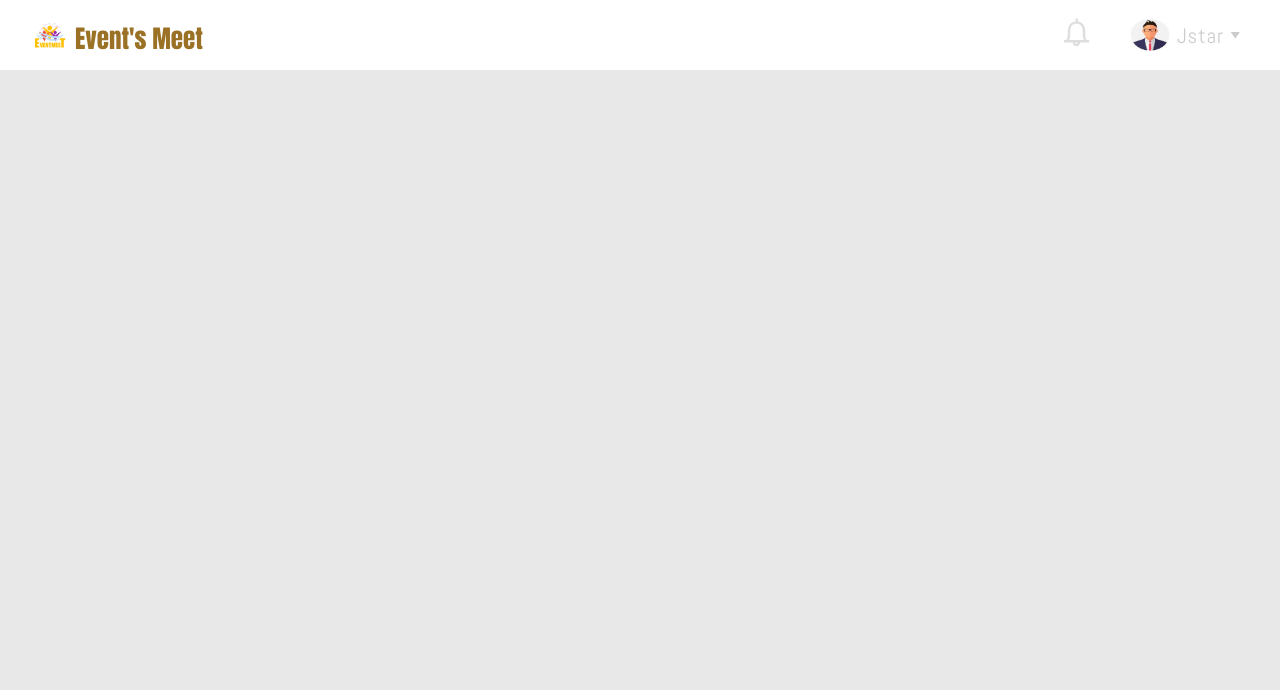
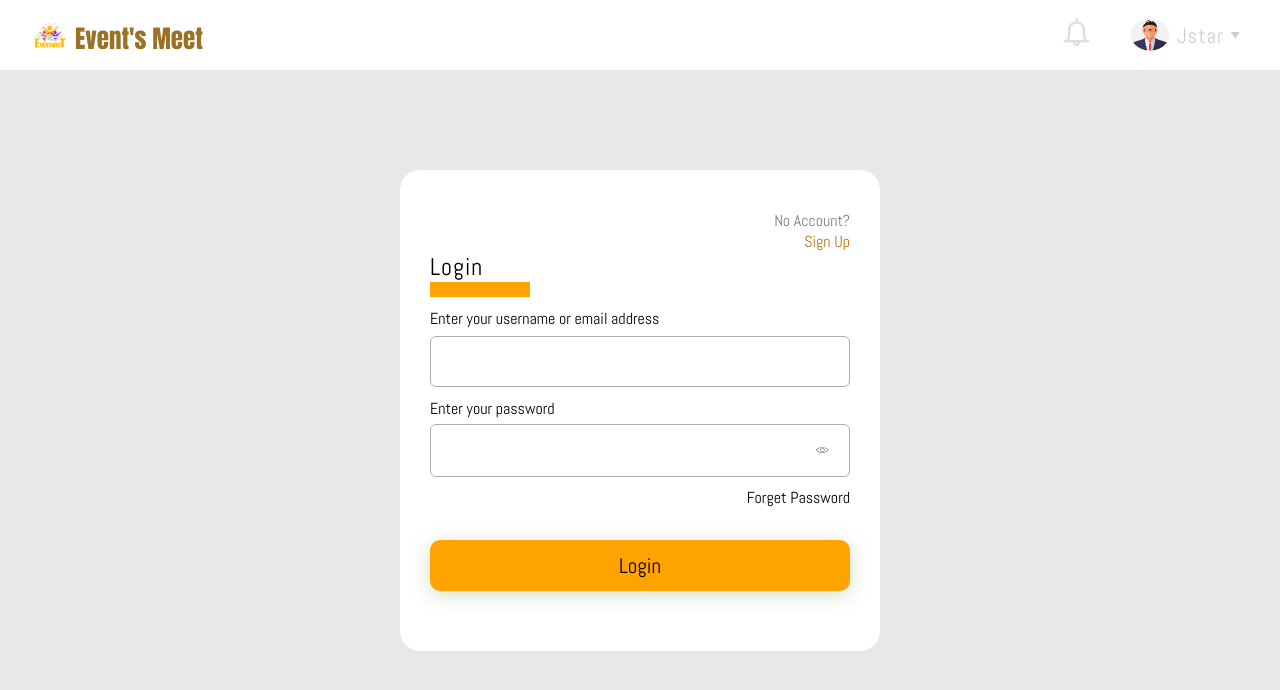
Before and after one commit to TimeOfGift/letsmeet-frontend, a React (Create React App) app: page /login in a window 1280 px wide. Shown: the top 690 px of the page. Built offline with nearby package versions, Linux system fonts and the light colour scheme.

Commit message:
cleanup 2

```diff
--- a/src/Routes.js
+++ b/src/Routes.js
@@ -12,14 +12,14 @@ const Routes = () => {
         <Route exact path="/">
           <Home />
         </Route>
-        <Route exact path="/signin">
-          <Signin />
-        </Route>
         <>
-          <TopNav/>
+        <TopNav/>
         <Route exact path="/signup">
           <SignUp />
         </Route>
+          <Route exact path="/login">
+            <Signin />
+          </Route>
         </>
       </Switch>
     </Router >
--- a/src/pages/SignIn/index.js
+++ b/src/pages/SignIn/index.js
@@ -1,4 +1,5 @@
 import React, {useState} from 'react';
+import {Link} from 'react-router-dom'
 import Button from './../../components/Button/index';
 import FormTitle from '../../components/FormTitle';
 
@@ -24,7 +25,9 @@ const SignIn = () => {
         <div className="main">
             <div className="signin-container">
                 <div className="signup-div">
-                    <div className="empty-div"></div><div className="signup"><p>No Account?</p><p id="signup">Sign Up</p></div>
+                    <div className="empty-div"></div><div className="signup"><p>No Account?</p>
+                        <Link to={'/signup'} className="signup-link">Sign Up</Link>
+                    </div>
                 </div>
                 <div>
                 <FormTitle text="Login" rectColor="orange" textColor="black"/>
@@ -39,7 +42,7 @@ const SignIn = () => {
                     <div className="input-password">
                     <input id="show-and-hide" type={passwordShown ? "text" : "password"} name="password" onChange={handleChange}/>
                     <div className="show-icon-btn" onClick={toggleShownPassword}>
-                    <svg width="33" height="24" viewBox="0 0 33 24" fill="none" xmlns="http://www.w3.org/2000/svg">
+                    <svg  width="13" height="24" viewBox="0 0 33 24" fill="none" xmlns="http://www.w3.org/2000/svg">
                         <g clip-path="url(#clip0_3609:148)">
                         <path d="M31.9994 11.4223C31.7117 11.1318 24.8568 4.30981 16.1019 4.30981C7.34695 4.30981 0.491742 11.1318 0.204358 11.422C-0.0681193 11.6976 -0.0681193 12.0714 0.204358 12.3469C0.491742 12.6374 7.34695 19.4594 16.1019 19.4594C24.8568 19.4594 31.7117 12.6374 31.9994 12.3472C32.2723 12.0716 32.2723 11.6976 31.9994 11.4223ZM16.1019 17.8922C9.65294 17.8922 4.06747 13.3643 2.41405 11.8841C4.06533 10.4026 9.6391 5.87701 16.1019 5.87701C22.5505 5.87701 28.1356 10.4041 29.7897 11.8852C28.1384 13.3667 22.5647 17.8922 16.1019 17.8922Z" fill="#8E8E8E"/>
                         <path d="M16.1025 7.18311C12.5901 7.18311 9.73242 9.2923 9.73242 11.8847C9.73242 14.4772 12.5901 16.5864 16.1025 16.5864C19.6149 16.5864 22.4726 14.4772 22.4726 11.8847C22.4726 9.2923 19.6149 7.18311 16.1025 7.18311ZM16.1025 15.0191C13.7608 15.0191 11.8558 13.6131 11.8558 11.8847C11.8558 10.1564 13.7608 8.75035 16.1025 8.75035C18.4441 8.75035 20.3492 10.1564 20.3492 11.8847C20.3492 13.6131 18.4442 15.0191 16.1025 15.0191Z" fill="#8E8E8E"/>
--- a/src/pages/SignIn/signin.scss
+++ b/src/pages/SignIn/signin.scss
@@ -1,11 +1,11 @@
-.main{
+.main {
     display: flex;
     justify-content: center;
     align-items: center;
-    height: 100vh;
-    background: #E8E8E8;
+    margin-top: 100px;
 }
-.form-title{
+
+.form-title {
     width: 274px;
     height: 58px;
     font-family: Poppins;
@@ -16,21 +16,21 @@
     text-transform: uppercase;
 }
 
-.signin-form{
+.signin-form {
     margin-bottom: 60px;
 }
 
-.signin-container{
+.signin-container {
     display: inline-flex;
     flex-flow: column;
     justify-content: space-around;
-    width: 35%;
-    padding: 10px 30px 0px;
+    width: 480px;
+    padding: 40px 30px 0px;
     background: #FFFFFF;
-    box-shadow: 0px 4px 35px rgba(0, 0, 0, 0.08);
-    border-radius: 40px;
+    border-radius: 20px;
 }
-.label{
+
+.label {
     display: flex;
     flex-flow: column;
     height: 80px;
@@ -39,38 +39,49 @@
     color: #000000;
     margin-top: 10px;
 }
-.signup-div{
+
+.signup-div {
     display: flex;
     width: 100%;
 }
 
-.signup{
+.signup {
     display: flex;
     align-items: flex-end;
     width: 100%;
+    color: gray;
+
 }
-#signup{
-    text-align: start;
+
+.signup-link {
+    cursor: pointer;
+    color: #B87514;
+    cursor: pointer;
+    text-decoration: none;
 }
-.forget-password-div{
+
+.forget-password-div {
     display: flex;
     width: 100%;
 }
-.empty-div{
+
+.empty-div {
     width: 50%;
 }
-#forget{
+
+#forget {
     width: 50%;
     text-align: end;
     margin-top: 10px;
 }
-.signup{
+
+.signup {
     width: 50%;
     display: flex;
     flex-flow: column;
 }
 
-input{
+input {
     height: 51.31px;
     border-radius: 6px;
     outline: none;
@@ -85,11 +96,13 @@ input{
     width: 100%;
     background-color: white;
 }
-#show-and-hide{
+
+#show-and-hide {
     border: none;
     right: 40px;
 }
-.input-password{
+
+.input-password {
     display: flex;
     justify-content: space-between;
     border-radius: 6px;
@@ -98,18 +111,21 @@ input{
     padding: 0;
 }
 
-.sign-btn{
+.sign-btn {
     border-radius: 6px;
     font-size: 21px;
     box-shadow: 0px 4px 19px rgba(119, 147, 65, 0.3);
     border-radius: 10px;
     width: 100%;
+    margin-top: 32px;
 }
-.show-icon-btn{
+
+.show-icon-btn {
     position: relative;
     right: 20px;
     background: none;
     top: 13px;
     padding: 0;
     font-size: 23px;
+    cursor: pointer;
 }
```
